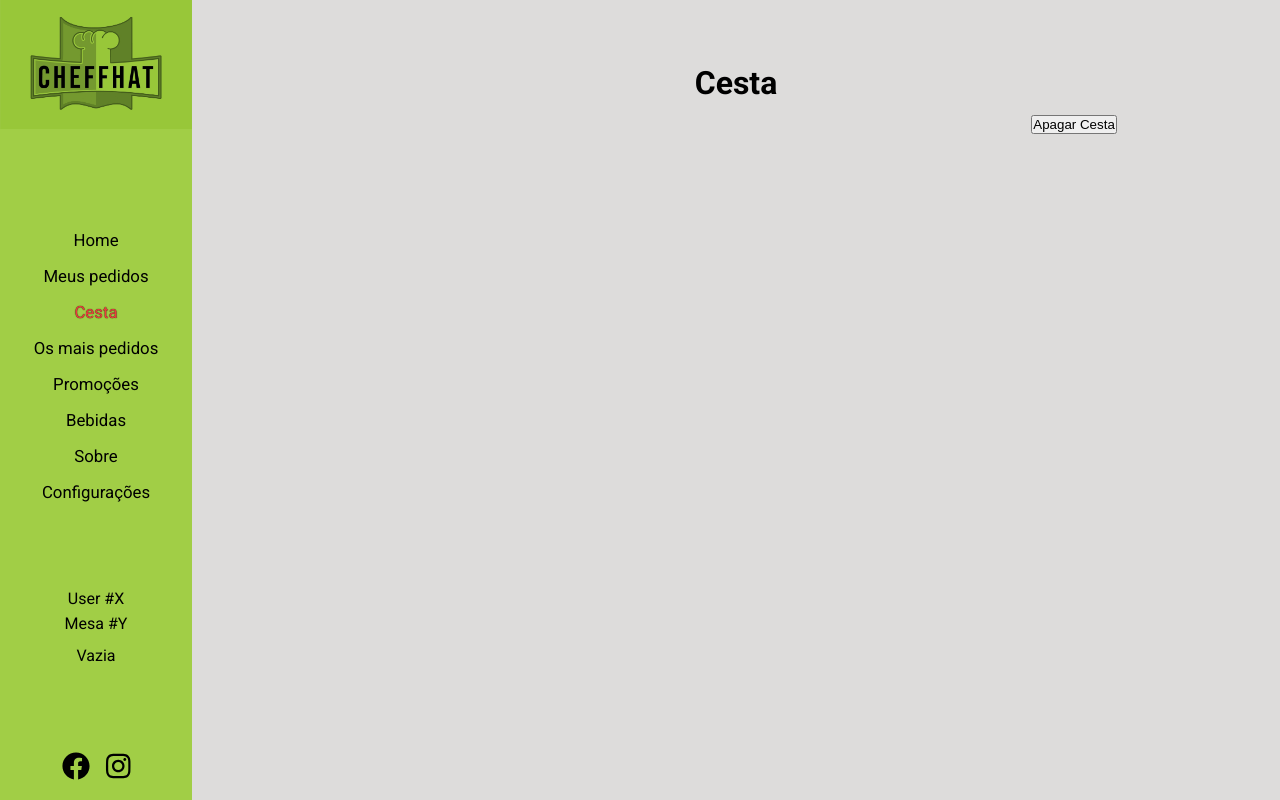
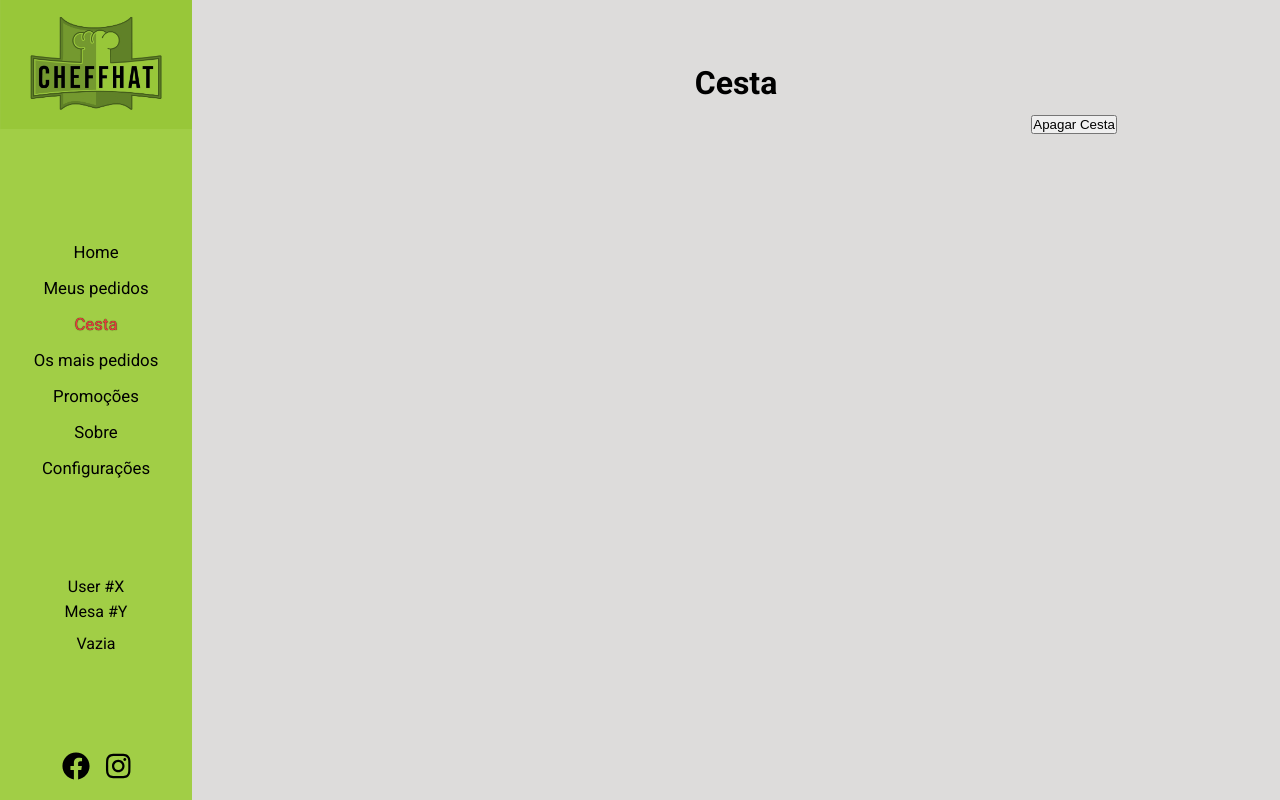
Before and after one commit to hinname/project-Restaurant, a Vue app in the folder web-vuejs/: page /cart in a window 1280 px wide. Built offline with nearby package versions, Linux system fonts and the light colour scheme.

Commit message:
consertado o css da lista da navbar e retirado as bebidas

```diff
--- a/web-vuejs/src/components/NavBar.vue
+++ b/web-vuejs/src/components/NavBar.vue
@@ -20,7 +20,6 @@
                               </div>
                         </li>
                         <li>Promoções</li>
-                        <li>Bebidas</li>
                         <li>
                               <RouterLink to="/about">Sobre</RouterLink>
                         </li>
@@ -115,6 +114,7 @@ export default {
       flex-direction: column;
       gap:1rem;
       font-size: 1.05rem;
+      list-style: none;
 }
 
 .navBarOptions .router-link-active {
```
